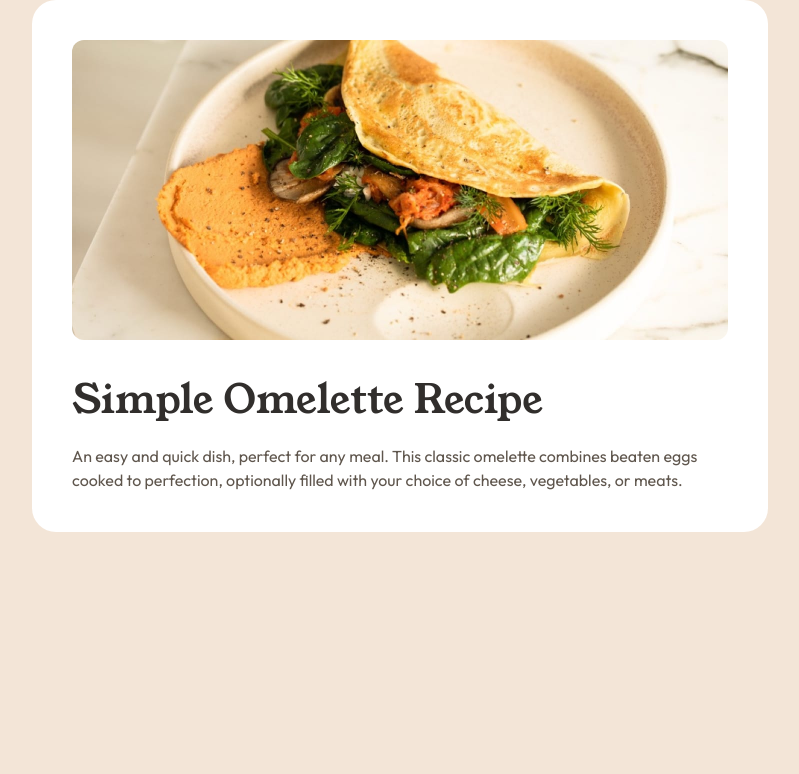
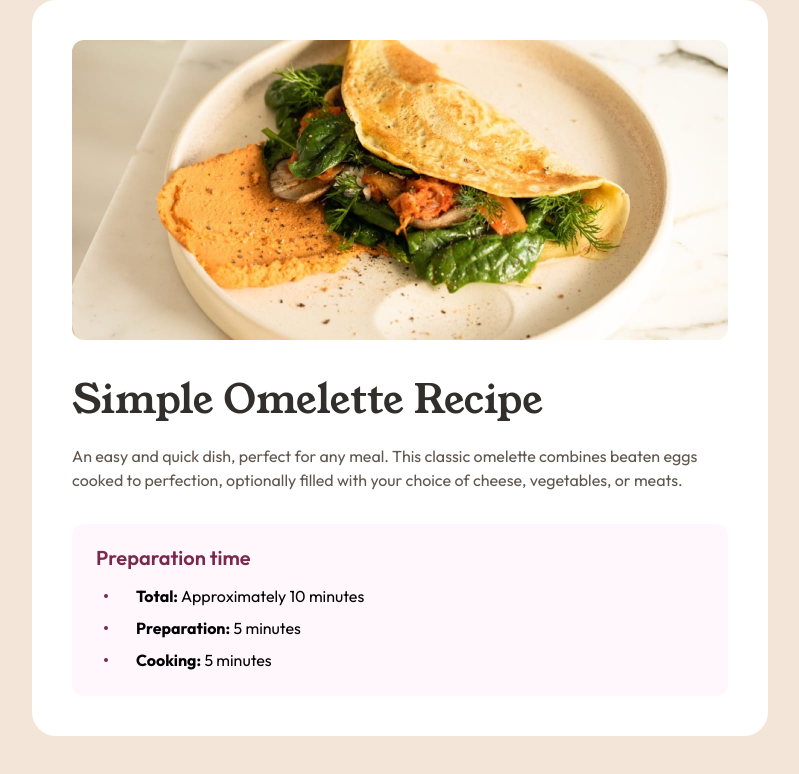
Before and after one commit to jaceleedev/recipe-page, a Next.js app: page / in a window 1280 px wide. Shown: the top 774 px of the page, without its empty margins (240-1039 px from the left). Built offline with nearby package versions, Linux system fonts and the light colour scheme.

Commit message:
feat: :sparkles: add PreparationTime component with styling

```diff
--- /dev/null
+++ b/src/components/RecipePage/RecipeContent/PreparationTime/index.module.css
@@ -0,0 +1,27 @@
+.preparationTime {
+  @apply flex flex-col items-start gap-200 p-300 rounded-xl bg-rose-50;
+
+  .heading {
+    @apply text-preset-3 text-rose-800;
+  }
+
+  .list {
+    @apply flex flex-col items-start gap-100;
+  }
+
+  .item {
+    @apply flex items-center gap-200 pl-100;
+  }
+
+  .ellipse {
+    @apply flex items-center w-4 h-full;
+  }
+
+  .content {
+    @apply text-preset-4;
+  }
+
+  .label {
+    @apply font-bold;
+  }
+}
--- /dev/null
+++ b/src/components/RecipePage/RecipeContent/PreparationTime/index.tsx
@@ -0,0 +1,36 @@
+import Image from 'next/image';
+import styles from './index.module.css';
+
+const preparationData = [
+  { label: 'Total:', content: 'Approximately 10 minutes' },
+  { label: 'Preparation:', content: '5 minutes' },
+  { label: 'Cooking:', content: '5 minutes' },
+];
+
+function PreparationTime() {
+  return (
+    <div className={styles.preparationTime}>
+      <h2 className={styles.heading}>Preparation time</h2>
+      <ul className={styles.list}>
+        {preparationData.map((item) => (
+          <li key={item.label} className={styles.item}>
+            <div className={styles.ellipse}>
+              <Image
+                src={'/assets/images/ellipse.svg'}
+                alt={'ellipse'}
+                width={4}
+                height={4}
+                priority
+              />
+            </div>
+            <p className={styles.content}>
+              <span className={styles.label}>{item.label}</span> {item.content}
+            </p>
+          </li>
+        ))}
+      </ul>
+    </div>
+  );
+}
+
+export default PreparationTime;
--- a/src/components/RecipePage/RecipeContent/index.tsx
+++ b/src/components/RecipePage/RecipeContent/index.tsx
@@ -1,10 +1,12 @@
 import styles from './index.module.css';
+import PreparationTime from './PreparationTime';
 import RecipeHeader from './RecipeHeader';
 
 function RecipeContent() {
   return (
     <div className={styles['recipe-content']}>
       <RecipeHeader />
+      <PreparationTime />
     </div>
   );
 }
```
Also changed, not shown: public/assets/images/ellipse.svg (added).
